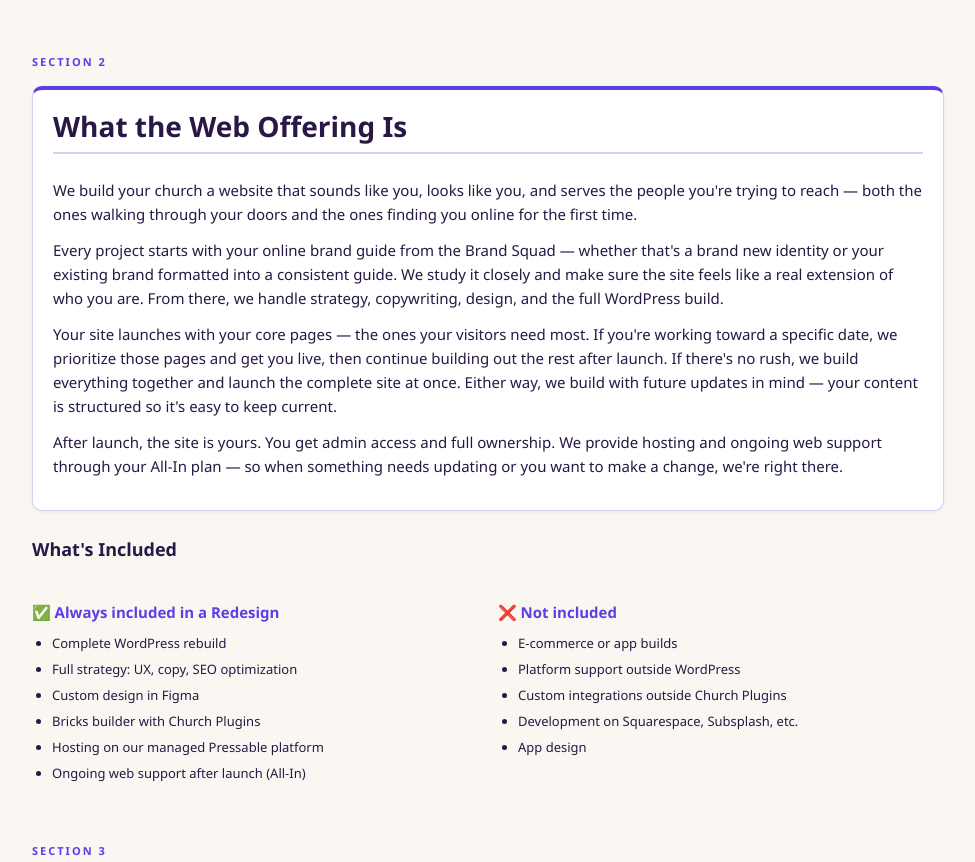
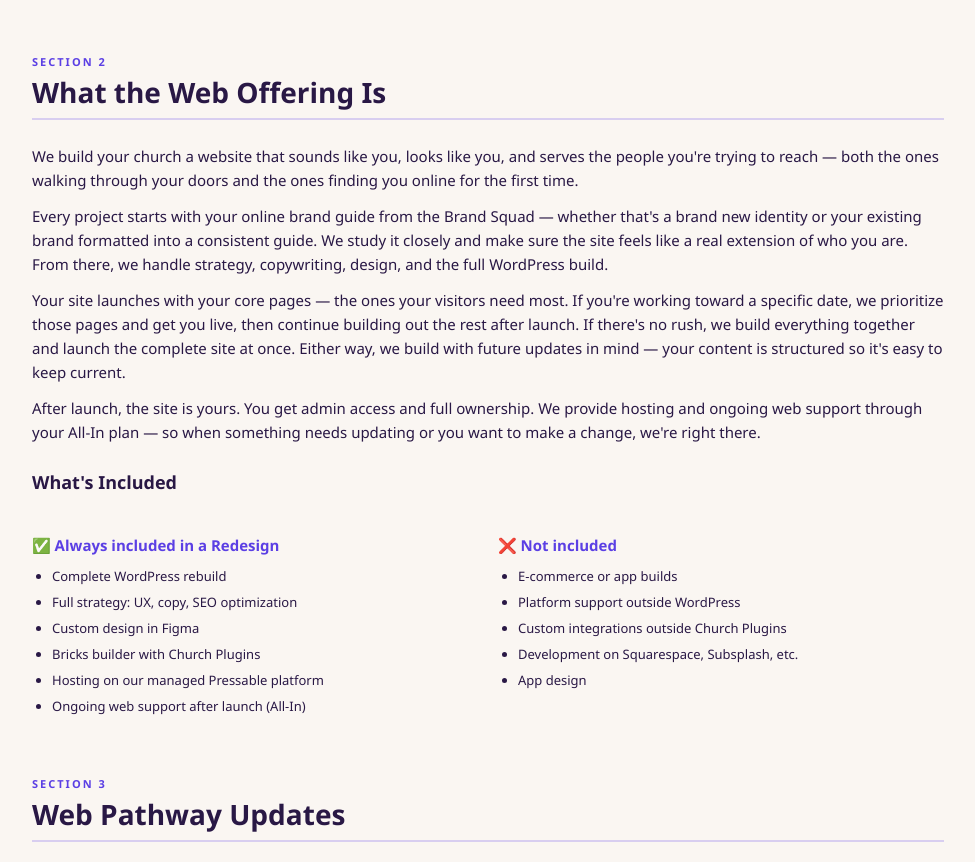
Before and after one commit to churchwebsquad/web-product-overview, a plain HTML site: page index.html in a window 1280 px wide. Shown: the part 2041-2903 px from the top of the page, without its empty margins (152-1127 px from the left). Drawn offline with Linux system fonts and the light colour scheme.

Commit message:
Update index.html

```diff
--- a/index.html
+++ b/index.html
@@ -484,7 +484,6 @@
 <!-- ═══ SECTION 2: THE PRODUCT ═════════════════════════════════════════ -->
 <div class="section">
   <div class="section-label">Section 2</div>
-    <div class="card blue-top" style="margin-top:16px;">
   <h2>What the Web Offering Is</h2>
   <hr class="section-rule">
 
@@ -495,7 +494,7 @@
   <p>Your site launches with your core pages — the ones your visitors need most. If you're working toward a specific date, we prioritize those pages and get you live, then continue building out the rest after launch. If there's no rush, we build everything together and launch the complete site at once. Either way, we build with future updates in mind — your content is structured so it's easy to keep current.</p>
 
   <p>After launch, the site is yours. You get admin access and full ownership. We provide hosting and ongoing web support through your All-In plan — so when something needs updating or you want to make a change, we're right there.</p>
-    </div>
+
   <h3>What's Included</h3>
   <div class="two-col">
     <div>
```
